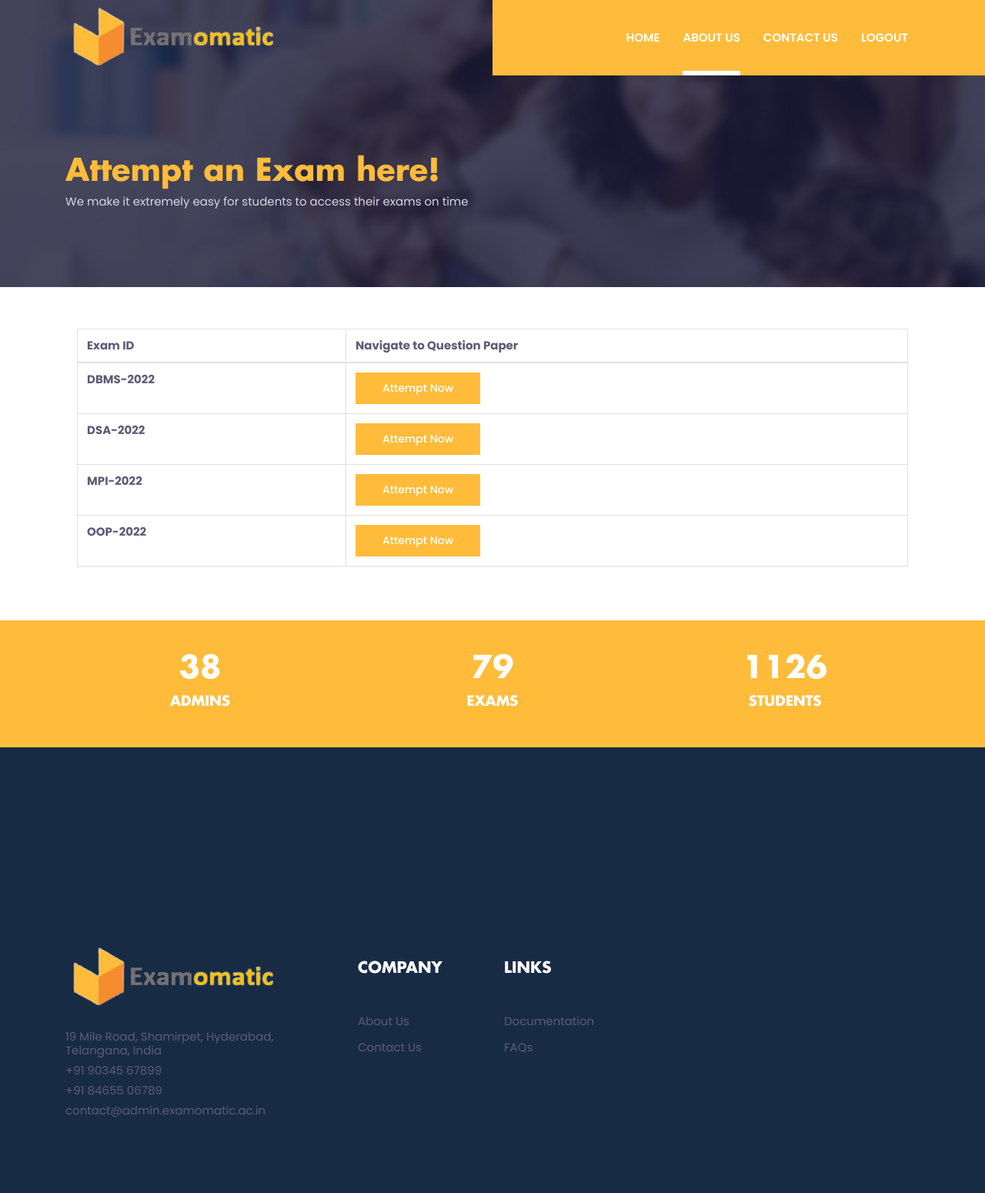
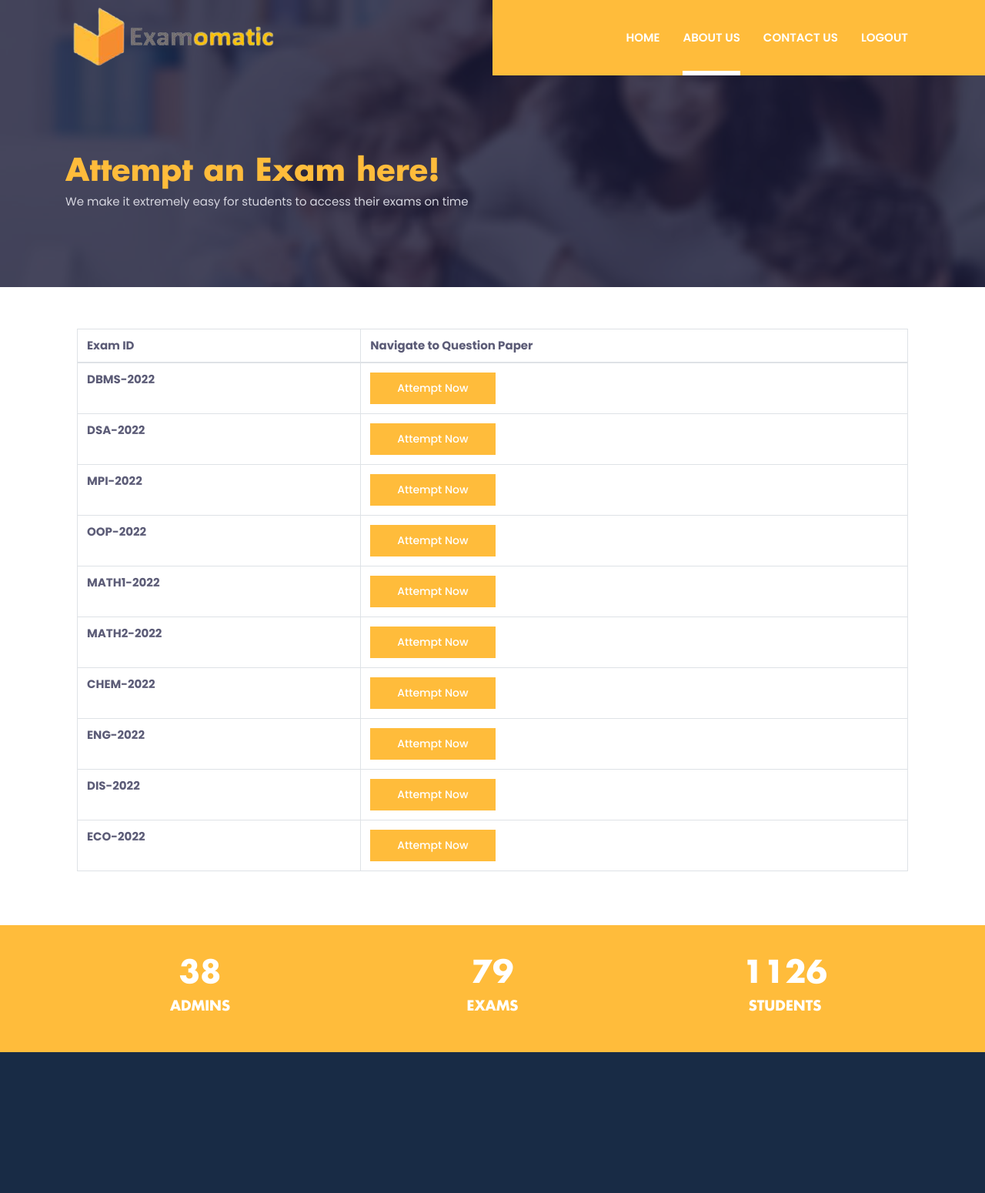
Before and after one commit to AbhirathNB/projectDBMS, a Django app: page /attemptExam in a window 1280 px wide. Shown: the top 1550 px of the page at 77% size. Run offline with Django 4.2, Linux system fonts and the light colour scheme; data comes from the database, SQL or seed files in the repository; both versions use the stored data as it was after the commit; parts of the project's set-up code (start-up, migrations or seed data) failed here and were passed over; some libraries are stand-ins or nearby versions.

Commit message:
update 22

```diff
--- a/Hello/home/views.py
+++ b/Hello/home/views.py
@@ -104,7 +104,9 @@ def viewRank(request):
 
 def attemptExam(request):
 
-    return render(request, 'attemptExam.html')
+    user = examquestionpaper.objects.all()
+
+    return render(request, 'attemptExam.html', {'questionpaper' : user})
 
 def manageStudents(request):
     return render(request, 'manageStudents.html')
--- a/Hello/template/attemptExam.html
+++ b/Hello/template/attemptExam.html
@@ -100,26 +100,14 @@
       </tr>
     </thead>
     <tbody>
+      {%  for i in questionpaper %}
       <tr>
-        <th scope="row">DBMS-2022</th>
-          <td><a href="https://forms.gle/kBb5ATDf2vr3VJMq6" class="btn btn-primary btn-sm">Attempt now</a></td>
+        <th scope="row">{{ i.examid_id }}</th>
+          <td><a href="{{i.questionpaper}}" class="btn btn-primary btn-sm">Attempt now</a></td>
 
       </tr>
-      <tr>
-        <th scope="row">DSA-2022</th>
+      {% endfor %}
 
-        <td><a href="https://forms.gle/8LTnB99JQUdGHXci8" class="btn btn-primary btn-sm">Attempt now</a></td>
-      </tr>
-      <tr>
-        <th scope="row">MPI-2022</th>
-
-        <td><a href="https://forms.gle/4sLWijwrPY3tdZgg7" class="btn btn-primary btn-sm">Attempt now</a></td>
-      </tr>
-      <tr>
-        <th scope="row">OOP-2022</th>
-
-        <td><a href="https://forms.gle/PEDm2hgAbPNq5RLV9" class="btn btn-primary btn-sm">Attempt now</a></td>
-      </tr>
     </tbody>
   </table>
 
@@ -181,26 +169,6 @@
 </section>
 <!-- /funfacts -->
 
-<!-- success story -->
-<!-- <section class="section bg-cover" data-background="/static/images/backgrounds/success-story.jpg">
-  <div class="container">
-    <div class="row">
-      <div class="col-lg-6 col-sm-4 position-relative success-video">
-        <a class="play-btn venobox" href="https://youtu.be/dQw4w9WgXcQ" data-vbtype="video">
-          <i class="ti-control-play"></i>
-        </a>
-      </div>
-      <div class="col-lg-6 col-sm-8">
-        <div class="bg-white p-5">
-          <h2 class="section-title">Success Stories</h2>
-          <p>Many top comapanies have bee using the Examomatic to manage campus recruitment test to filter/identify right candidates suitable for the interview round.</p>
-          <p>Many schools of banking have been using Examomatic to accept Online Registration for their Banking Exam related courses.</p>
-        </div>
-      </div>
-    </div>
-  </div>
-</section> -->
-
 <footer>
 
   <div class="footer bg-footer section border-bottom">
```
Also changed, not shown: Hello/db.sqlite3.
